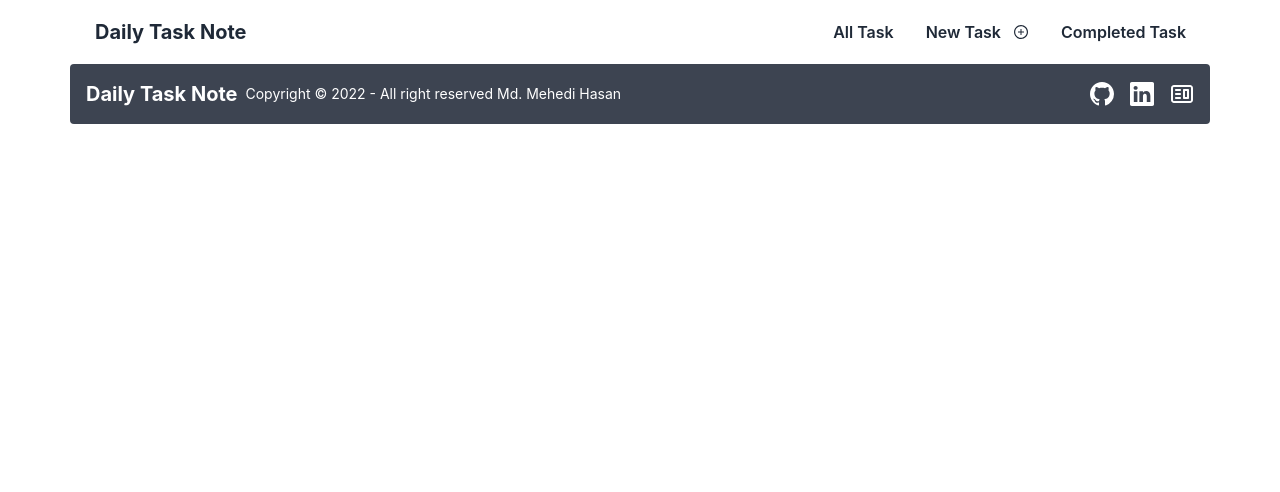
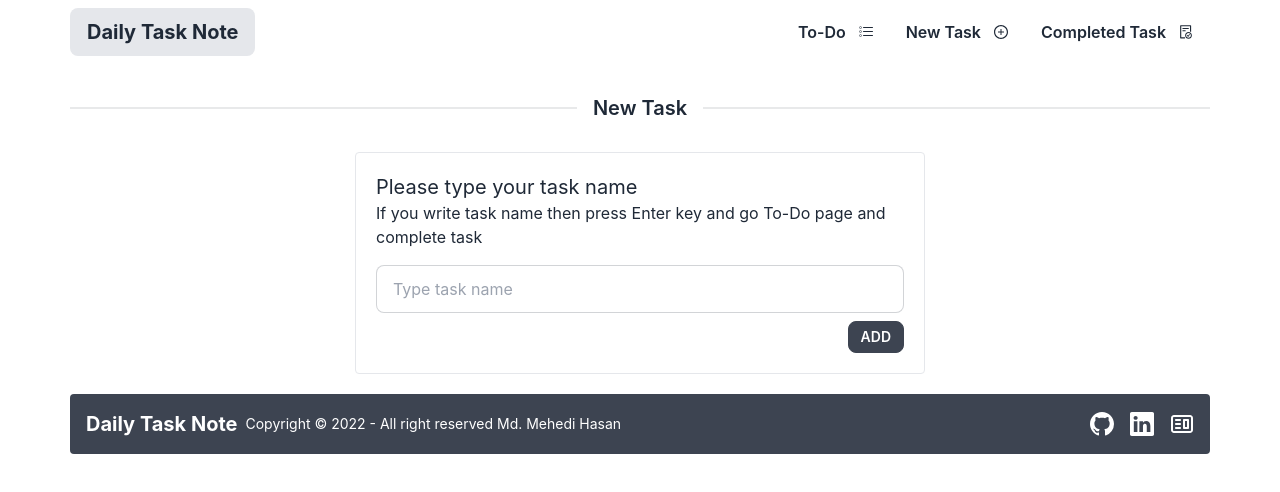
Before and after one commit to mehedy201/Task-App-Client-site, a React (Create React App) app: page /new-task in a window 1280 px wide. Shown: the top 492 px of the page. Built offline with nearby package versions, Linux system fonts and the light colour scheme.

Commit message:
created new task form

```diff
--- a/src/App.js
+++ b/src/App.js
@@ -1,4 +1,8 @@
+import { Route, Routes } from 'react-router-dom';
 import './App.css';
+import AllTask from './Pages/AllTask/AllTask';
+import CompletedTask from './Pages/CompletedTask/CompletedTask';
+import NewTask from './Pages/NewTask/NewTask';
 import Footer from './Shared/Footer/Footer';
 import Header from './Shared/Header/Header';
 
@@ -6,7 +10,12 @@ function App() {
   return (
     <div className='xl:max-w-[1140px] lg:max-w-[90%] md:max-w-[90%] sm:max-w-[90%] w-[95%] mx-auto'>
       <Header></Header>
-
+        <Routes>
+          <Route path='/' element={<AllTask/>}></Route>
+          <Route path='/all-task' element={<AllTask/>}></Route>
+          <Route path='/new-task' element={<NewTask/>}></Route>
+          <Route path='/completed-task' element={<CompletedTask/>}></Route>
+        </Routes>
       <Footer></Footer>
     </div>
   );
--- a/src/Pages/AllTask/AllTask.js
+++ b/src/Pages/AllTask/AllTask.js
@@ -3,7 +3,9 @@ import React from 'react';
 const AllTask = () => {
     return (
         <div>
-
+            <div className="flex flex-col w-full border-opacity-50 my-5">
+                <div className="divider"><h2 className='text-xl font-semibold'>To Do this Task</h2></div>
+            </div>
         </div>
     );
 };
--- a/src/Pages/CompletedTask/CompletedTask.js
+++ b/src/Pages/CompletedTask/CompletedTask.js
@@ -3,7 +3,9 @@ import React from 'react';
 const CompletedTask = () => {
     return (
         <div>
-
+            <div className="flex flex-col w-full border-opacity-50 my-5">
+                <div className="divider"><h2 className='text-xl font-semibold'>Completed Task</h2></div>
+            </div>
         </div>
     );
 };
--- a/src/Pages/NewTask/NewTask.js
+++ b/src/Pages/NewTask/NewTask.js
@@ -1,9 +1,33 @@
-import React from 'react';
+import React, { useRef } from 'react';
 
 const NewTask = () => {
+
+
+    const taskNameRef = useRef('')
+
+    const handleSubmit = event => {
+        event.preventDefault();
+        const taskName = taskNameRef.current.value;
+        console.log(taskName);
+    }
+
+
+
     return (
-        <div>
-
+        <div className='h-100'>
+            <div className="flex flex-col w-full border-opacity-50 my-5">
+                <div className="divider"><h2 className='text-xl font-semibold'>New Task</h2></div>
+            </div>
+            <div className='flex justify-center mb-5'>
+                <div className='border p-5 rounded md: w-6/12'>
+                    <h3 className="text-xl">Please type your task name</h3>
+                    <p className='mb-4'>If you write task name then press Enter key and go To-Do page and complete task</p>
+                    <form onSubmit={handleSubmit}>
+                        <input ref={taskNameRef} type="text" placeholder="Type task name" className="input w-full input-bordered" />
+                        <button id='buttonId' type='submit' className='btn btn-sm mt-2 float-right'>Add</button>
+                    </form>
+                </div>
+            </div>
         </div>
     );
 };
--- a/src/Shared/Footer/Footer.js
+++ b/src/Shared/Footer/Footer.js
@@ -6,7 +6,7 @@ import { CgWebsite } from 'react-icons/cg';
 
 const Footer = () => {
     return (
-            <footer className="footer items-center p-4 bg-neutral text-neutral-content rounded">
+            <footer className="footer items-center p-4 bg-neutral text-neutral-content rounded mt-5">
                 <div className="items-center grid-flow-col">
                   <h1 className="font-bold text-xl">Daily Task Note</h1>
                   <p>Copyright &copy; 2022 - All right reserved Md. Mehedi Hasan</p>
--- a/src/Shared/Header/Header.js
+++ b/src/Shared/Header/Header.js
@@ -1,12 +1,14 @@
 import React from "react";
 import { AiOutlinePlusCircle } from 'react-icons/ai';
+import { AiOutlineFileDone } from 'react-icons/ai';
+import { BsListTask } from 'react-icons/bs';
 import { Link } from "react-router-dom";
 
 
 const Header = () => {
   return (
     <header>
-      <div className="navbar bg-base-100">
+      <div className="navbar bg-base-100 p-0">
         <div className="navbar-start">
           <div className="dropdown">
             <label tabIndex="0" className="btn btn-ghost lg:hidden">
@@ -29,18 +31,18 @@ const Header = () => {
               tabIndex="0"
               className="menu menu-compact dropdown-content mt-3 p-2 shadow bg-base-100 rounded-box w-52"
             >
-                <li><Link to={'all-task'} className="font-semibold">All Task</Link></li>
+                <li><Link to={'all-task'} className="font-semibold">To-Do <BsListTask /></Link></li>
                 <li><Link to={'new-task'} className="font-semibold">New Task <AiOutlinePlusCircle /></Link></li>
-                <li><Link to={'completed-task'} className="font-semibold">Completed Task</Link></li>
+                <li><Link to={'completed-task'} className="font-semibold">Completed Task <AiOutlineFileDone /></Link></li>
             </ul>
           </div>
-          <Link to={'/'} className="font-bold btn btn-ghost normal-case text-xl">Daily Task Note</Link>
+          <Link to={'/'} className="font-bold btn btn-ghost normal-case text-xl bg-gray-200">Daily Task Note</Link>
         </div>
         <div className="navbar-end hidden lg:flex">
           <ul className="menu menu-horizontal p-0">
-            <li><Link to={'all-task'} className="font-semibold">All Task</Link></li>
+            <li><Link to={'all-task'} className="font-semibold">To-Do <BsListTask /></Link></li>
             <li><Link to={'new-task'} className="font-semibold">New Task <AiOutlinePlusCircle /></Link></li>
-            <li><Link to={'completed-task'} className="font-semibold">Completed Task</Link></li>
+            <li><Link to={'completed-task'} className="font-semibold">Completed Task <AiOutlineFileDone /></Link></li>
           </ul>
         </div>
       </div>
```
